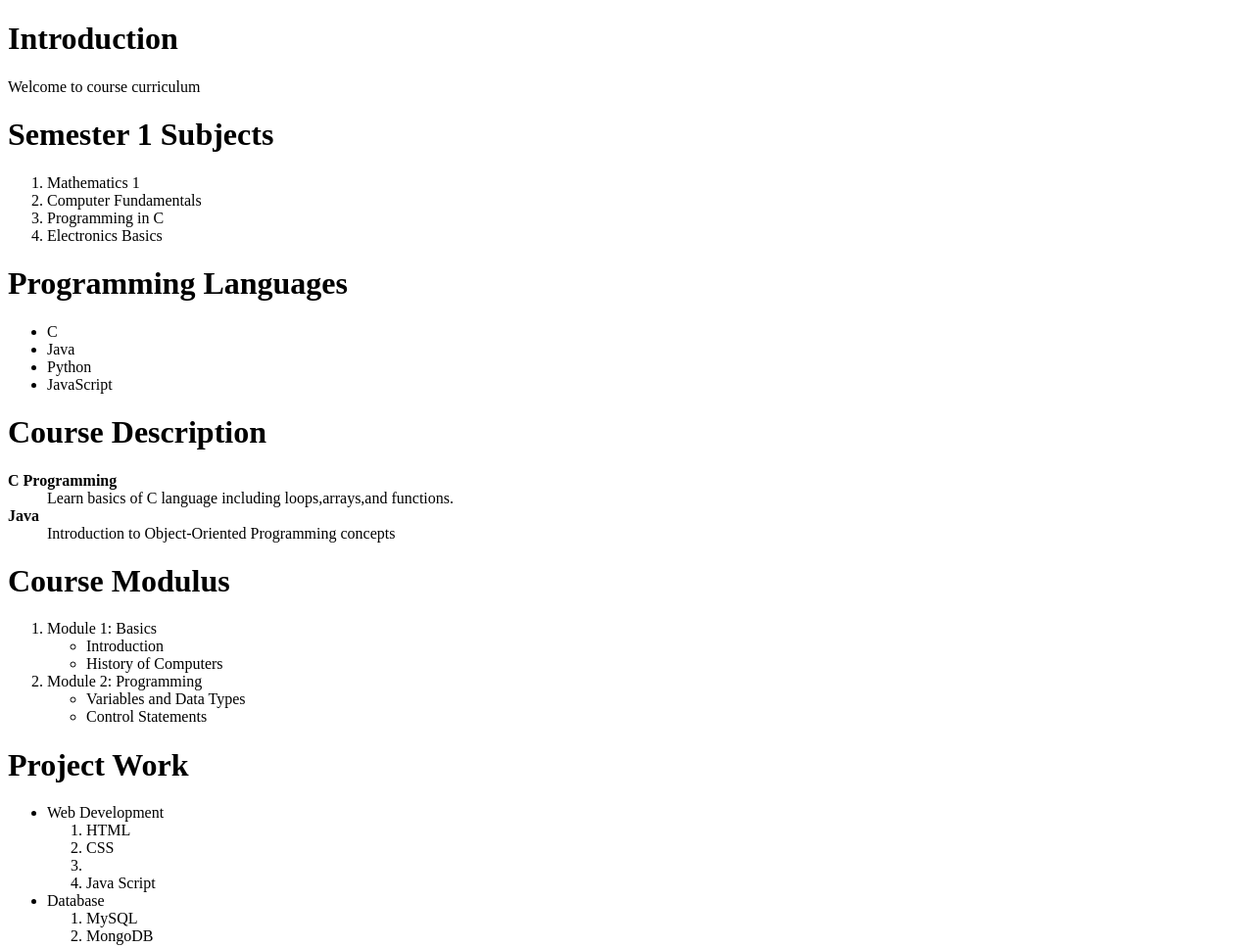
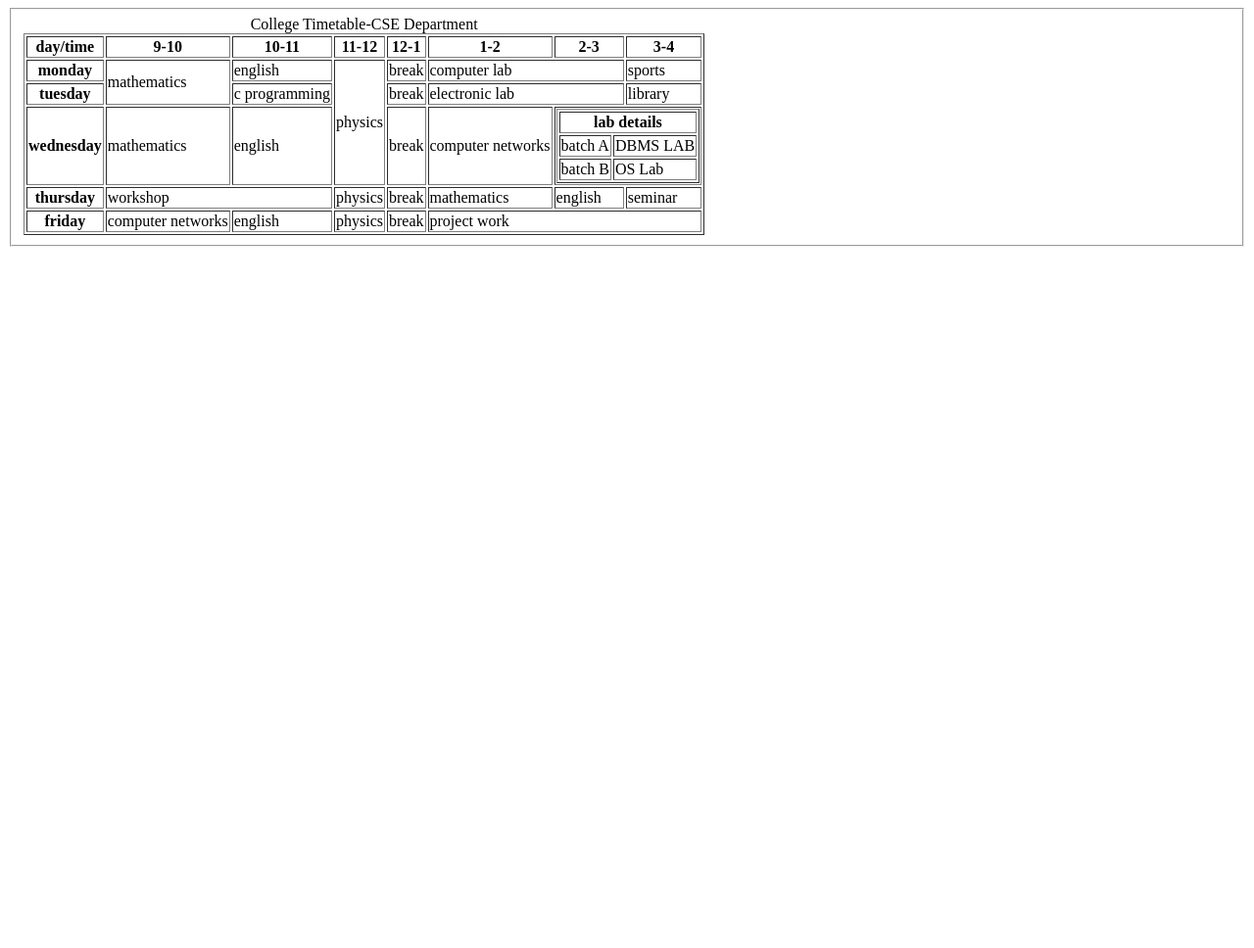
Before and after one commit to anshuabes/ME_LAB-MANUAL_EXPERIMENT, a plain HTML site: page index.html in a window 1280 px wide. Shown: the whole page at 98% size. After the commit the page ends 800 px from the top, so only its background shows below. Drawn offline with Linux system fonts and the light colour scheme.

Commit message:
exp 3 added

```diff
--- a/index.html
+++ b/index.html
@@ -3,54 +3,83 @@
 <head>
     <meta charset="UTF-8">
     <meta name="viewport" content="width=device-width, initial-scale=1.0">
-    <title>Course curriculum</title>
+    <title>Experiment 3</title>
 </head>
-<h1> Introduction</h1>
-<p1>Welcome to course curriculum</p1>
 <body>
-<h1><b>Semester 1 Subjects </b></h1>
-<ol>
-<li>Mathematics 1</li>
-<li>Computer Fundamentals</li>
-<li>Programming in C</li>
-<li>Electronics Basics</li>
-</ol>
-<h1><b> Programming Languages</b></h1>
-<ul>
-    <li>C</li>
-    <LI>Java </LI>
-    <li>Python</li>
-    <li>JavaScript</li>
-</ul>
-<h1>Course Description</h1>
-<dl>
-<dt> <b>C Programming</b></dt>
-<dd>Learn basics of C language including loops,arrays,and functions.</dd>
-<dt><b>Java</b></dt>
-<dd>Introduction to Object-Oriented Programming concepts</dd>
-</dl>
-<h1><b> Course Modulus</b></h1>
-<ol>
-    <li>Module 1: Basics </li>
-    <ul><li>Introduction</li></ul>
-    <ul><li> History of Computers</li></ul>
-    <li>Module 2: Programming</li>
-    <ul><li>Variables and Data Types</li></ul>
-    <ul><li>Control Statements</li></ul>
-</ol>
-<h1>Project Work</h1>
-<ul>
-    <li> Web Development</li>
-    <ol>
-        <li>HTML</li>
-    <li>CSS<li>
-    <li>Java Script</li>
-    </ol>
-    <li>Database</li>
-     <ol>
-        <li>MySQL</li>
-        <li>MongoDB</li>
-        </ol>
-</ul>
+    <fieldset>
+
+        <table border="1" align="centre" cellspacing"0" cellpadding"10">
+            <caption>College Timetable-CSE Department</caption>
+            <tr><th>day/time</th>
+            <th>9-10</th>
+        <th>10-11</th>
+    <th>11-12</th>
+<th>12-1</th>
+<th>1-2</th>
+<th>2-3</th>
+<th>3-4</th>
+</tr>
+
+<tr>
+    <th>monday</th>
+    <td rowspan="2">mathematics</td>
+    <td>english</td>
+    <td rowspan="3">physics</td>
+    <td>break</td>
+    <td colspan="2">computer lab</td>
+    <td>sports</td>
+</tr>
+
+<tr>
+<th>tuesday</th>
+<td>c programming</td>
+<td>break</td>
+<td colspan="2">electronic lab</td>
+<td>library</td>
+</tr>
+
+<tr>
+    <th>wednesday</th>
+    <td>mathematics</td>
+    <td>english</td>
+    <td>break</td>
+    <td>computer networks</td>
+    <td colspan="2">
+        <table border="1" align="centre" cellspacing"0" cellpadding"10">
+            <tr>
+                <th colspan="2">lab details</th>
+                </tr>
+                <tr>
+                    <td>batch A</td>
+                <td>DBMS LAB</td>
+            </tr>
+            <tr>
+                <td>batch B</td>
+                <td>OS Lab</td>
+            </tr>
+            </tr>
+        </table>
+    </td>
+</tr>
+<tr>
+    <th>thursday</th>
+    <td colspan="2">workshop</td>
+    <td>physics</td>
+    <td>break</td>
+    <td>mathematics</td>
+    <td>english</td>
+    <td>seminar</td>
+</tr>
+<tr>
+    <th>friday</th>
+    <td>computer networks</td>
+    <td>english</td>
+    <td>physics</td>
+    <td>break</td>
+    <td colspan="3">project work</td>
+</tr>
+        </table>
+    </fieldset>
+
 </body>
 </html>
```
